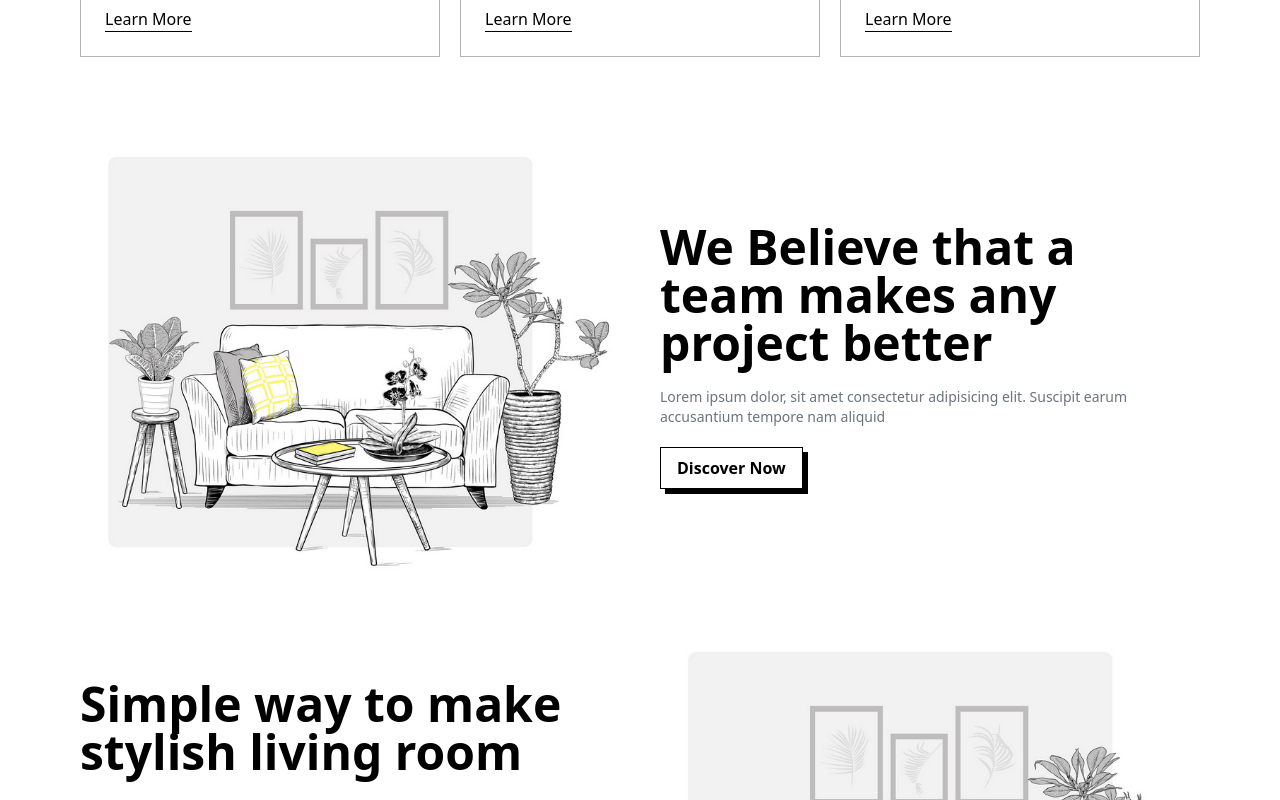
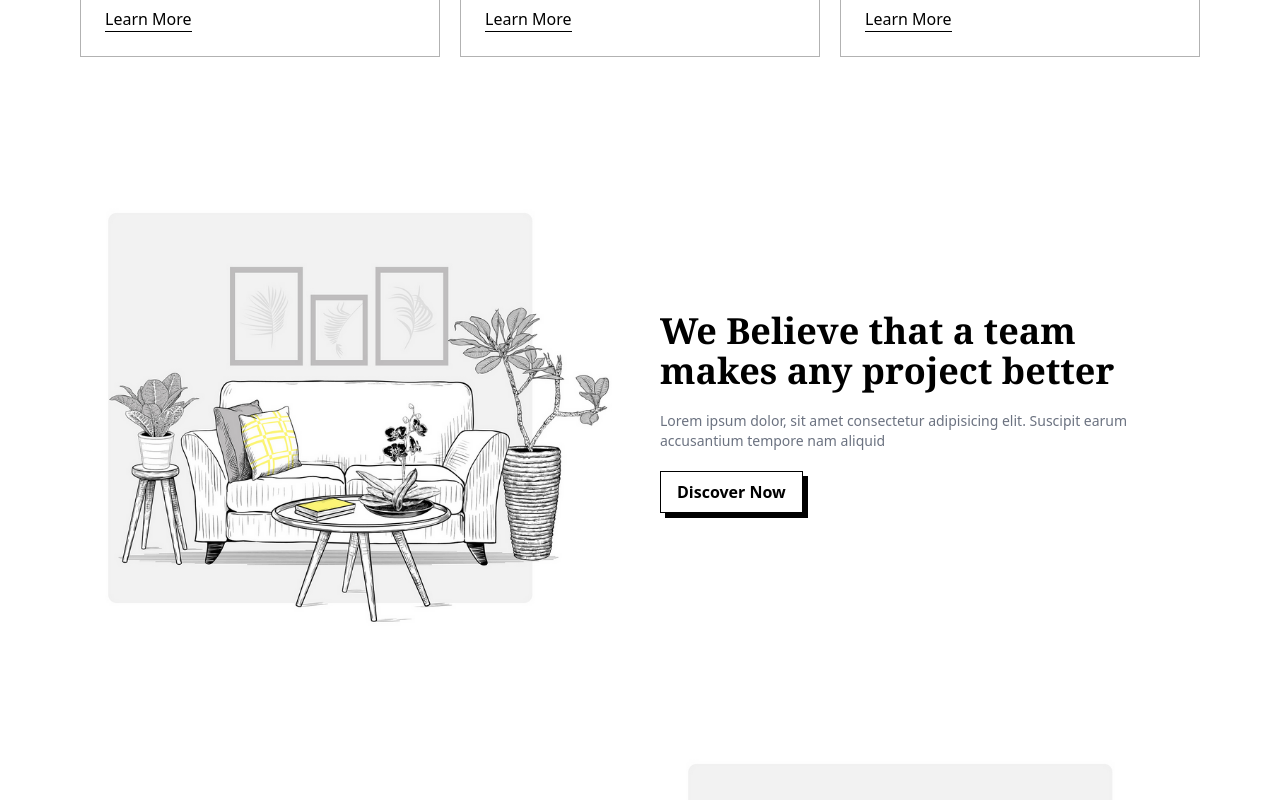
Before and after one commit to wacho91/interior-design, a React (Vite) app: page / in a window 1280 px wide. Shown: the part 1000-1800 px from the top of the page. Built offline with nearby package versions, Linux system fonts and the light colour scheme.

Commit message:
Banners Complete

```diff
--- a/src/Component/Banner/Banner.jsx
+++ b/src/Component/Banner/Banner.jsx
@@ -4,7 +4,7 @@ import Banner1 from "../../assets/banner.png"
 const Banner = () => {
   return (
     <div>
-        <div className="container">
+        <div className="container py-14">
             <div className="grid grid-cols-1 md:grid-cols-2 gap-10">
                 {/*Image Section*/}
                 <div className="flex flex-col justify-center items-center">
@@ -12,7 +12,7 @@ const Banner = () => {
                 </div>
                 {/*Text Section*/}
                 <div className="space-y-5 flex justify-center flex-col">
-                    <h1 className="text-5xl font-bold">We Believe that a team makes any project better</h1>
+                    <h1 className="text-4xl font-bold font-serif">We Believe that a team makes any project better</h1>
                     <p className="text-gray-500 text-sm"> Lorem ipsum dolor, sit amet consectetur adipisicing elit. Suscipit
                     earum accusantium tempore nam aliquid{" "}</p>
                     <div>
--- a/src/Component/Banner/Banner2.jsx
+++ b/src/Component/Banner/Banner2.jsx
@@ -8,7 +8,7 @@ const Banner2 = () => {
             <div className="grid grid-cols-1 md:grid-cols-2 gap-10">
                 {/*Text Section*/}
                 <div className="space-y-5 flex justify-center flex-col">
-                    <h1 className="text-5xl font-bold">Simple way to make stylish living room</h1>
+                    <h1 className="text-4xl font-bold font-serif">Simple way to make stylish living room</h1>
                     <p className="text-gray-500 text-sm">Lorem ipsum dolor, sit amet consectetur adipisicing elit. Suscipit
                         earum accusantium tempore nam adipisicing elit. Suscipit earum
                         accusantium tempore nam aliquid{" "}
@@ -28,7 +28,11 @@ const Banner2 = () => {
                         </div>
                     </div>
                     <div>
-                        <button className="primary-btn bg-black text-white hover:bg-white hover:text-black shadow-[5px_5px_0px_0px_#6c6c6c] hover:shadow-[5px_5px_0px_0px_#090808]">Contact Us</button>
+                        <button className="primary-btn bg-black text-white hover:bg-white
+                         hover:text-black shadow-[5px_5px_0px_0px_#6c6c6c] hover:shadow-[5px_5px_0px_0px_#090808]"
+                        >
+                            Contact Us
+                        </button>
                     </div>
                 </div>
                 {/*Image Section*/}
```
